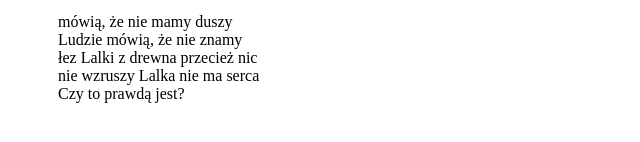
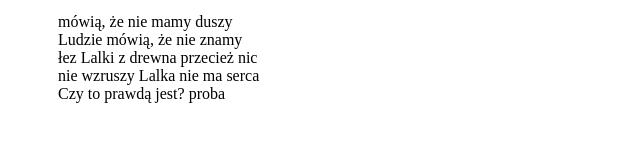
Before and after one commit to zpodbielski/nauka-gita, a plain HTML site: page index.html in a window 1280 px wide. Shown: the part 280-422 px from the top of the page, 0-640 px from the left. Drawn offline with Linux system fonts and the light colour scheme.

Commit message:
Update index.html

```diff
--- a/index.html
+++ b/index.html
@@ -29,6 +29,7 @@
             Lalki z drewna przecież nic nie wzruszy
             Lalka nie ma serca
             Czy to prawdą jest?
+            proba
         </p>
 </body>
 
```
